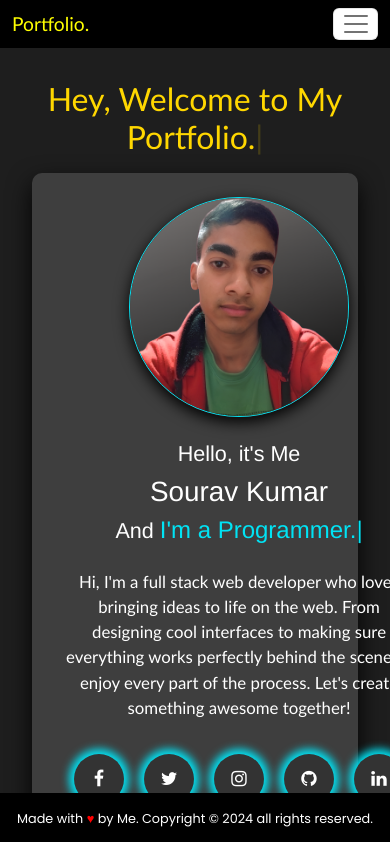
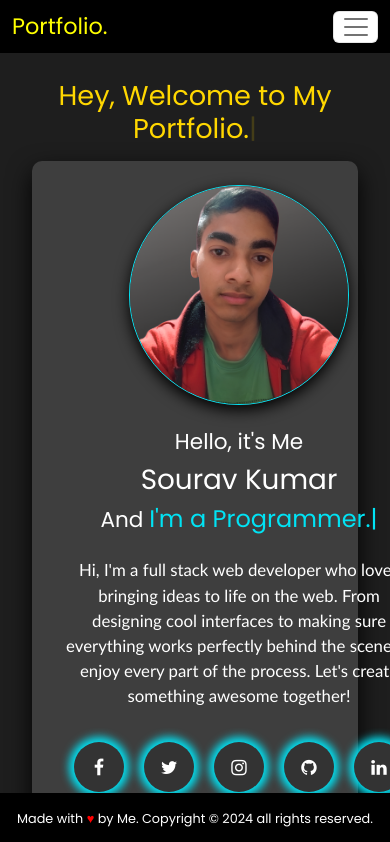
Before and after one commit to iamsouravkumar/portfolio, a React (Create React App) app: page / in a window 390 px wide. Shown: the top 842 px of the page. Built offline with nearby package versions, Linux system fonts and the light colour scheme.

Commit message:
portfolio

```diff
--- a/src/App.css
+++ b/src/App.css
@@ -16,11 +16,11 @@ body {
   width: 100%;
   padding: 0.3rem 0;
   background-color: black;
+  font-family: poppins;
   z-index: 1;
 }
 
 .navbar-brand {
-  font-family: calibri;
   font-size: 1.5rem;
 }
 
@@ -51,7 +51,7 @@ body {
 
 .main-h1 {
   color: gold;
-  font-family: calibri;
+  font-family: poppins;
   text-align: center;
   font-size: 2rem;
   margin-top: 5rem;
@@ -72,7 +72,7 @@ body {
 }
 
 .h-text {
-  font-family: 'Franklin Gothic Medium', 'Arial Narrow', Arial, sans-serif;
+  font-family: poppins;
 }
 
 .main-text {
@@ -298,7 +298,7 @@ background: linear-gradient(315deg, #8f3636, #d7e1ec);
 
 .skills-summary ul li strong {
   color: #01E3F4;
-  font-family: system-ui, -apple-system, BlinkMacSystemFont, 'Segoe UI', Roboto, Oxygen, Ubuntu, Cantarell, 'Open Sans', 'Helvetica Neue', sans-serif;
+  font-family: poppins;
 }
 
 .img-container {
@@ -507,7 +507,7 @@ background: linear-gradient(315deg, #8f3636, #d7e1ec);
   }
 }
 
-@media only screen and (max-width: 480px) {
+@media only screen and (max-width: 520px) {
 
   .all {
     padding: 0 2rem;
@@ -515,6 +515,7 @@ background: linear-gradient(315deg, #8f3636, #d7e1ec);
 
   .main-h1 {
     padding: 0;
+    font-size: 1.7rem;
   }
 
   .about-h1 {
@@ -522,7 +523,7 @@ background: linear-gradient(315deg, #8f3636, #d7e1ec);
   }
 
   .navbar-brand {
-    font-size: 1.2rem;
+    font-size: 1.4rem;
   }
 
   .navbar-toggler {
@@ -558,6 +559,11 @@ background: linear-gradient(315deg, #8f3636, #d7e1ec);
   .skills-summary {
     font-size: 1rem;
     padding: 1rem;
+  }
+
+  .contact {
+    height: auto;
+    padding: 4rem 2rem;
   }
 
   .about {
```
